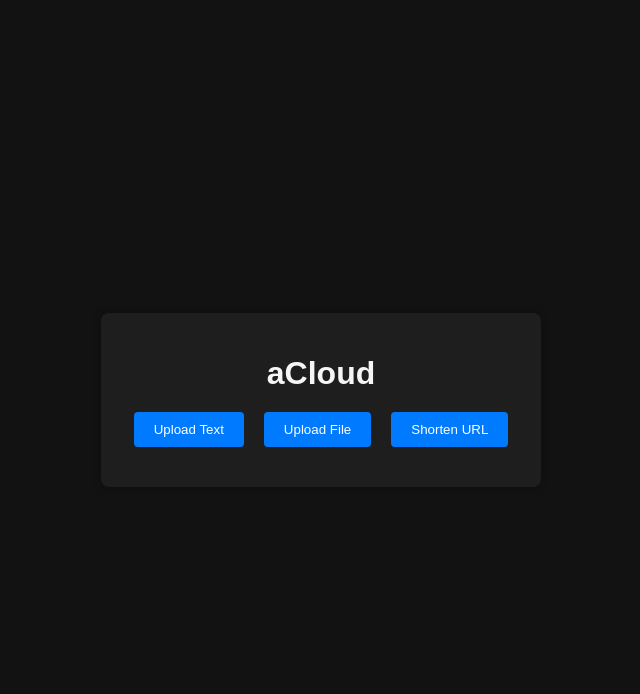
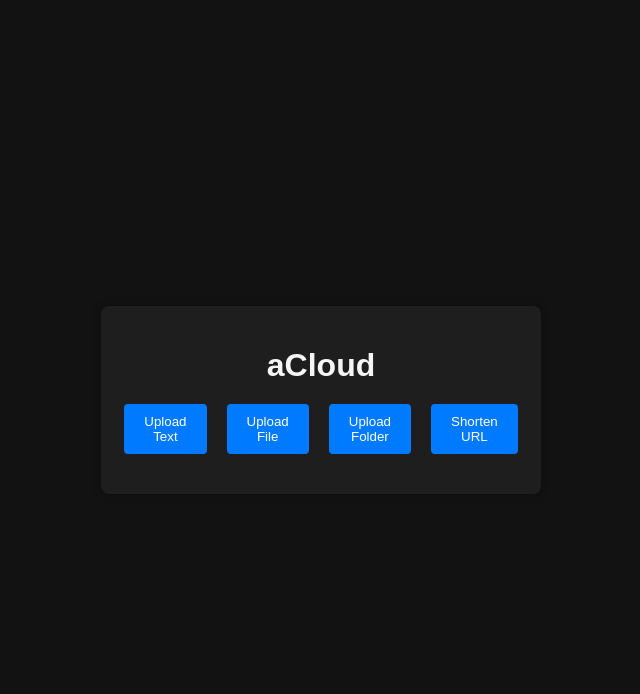
Before and after one commit to RJStudios/aCloud, a Flask app: page / in a window 1280 px wide. Shown: the top 694 px of the page, without its empty margins (319-959 px from the left). Run offline with Flask 3, Linux system fonts and the light colour scheme.

Commit message:
folder uploads - beta - can be unstable as fuck

```diff
--- a/app.py
+++ b/app.py
@@ -3,11 +3,11 @@ from werkzeug.utils import secure_filename
 import shortuuid
 import os
 from datetime import datetime
+import zipfile
 
 app = Flask(__name__)
 UPLOAD_FOLDER = './uploads'
 app.config['UPLOAD_FOLDER'] = UPLOAD_FOLDER
-
 
 if not os.path.exists(UPLOAD_FOLDER):
     os.makedirs(UPLOAD_FOLDER)
@@ -52,13 +52,8 @@ def upload_pastebin():
     created_at = datetime.now().strftime('%Y-%m-%d %H:%M:%S')
     data_store[vanity] = {'type': 'pastebin', 'content': content, 'created_at': created_at}
 
-
     html_content = render_template('content.html', content=content, created_at=created_at)
     html_file_path = os.path.join('templates', f'{vanity}.html')
-    with open(html_file_path, 'w') as f:
-        f.write(html_content)
-    html_content = render_template('raw.html', content=content)
-    html_file_path = os.path.join('templates', f'{vanity}raw.html')
     with open(html_file_path, 'w') as f:
         f.write(html_content)
 
@@ -78,7 +73,6 @@ def upload_file():
         file.save(filepath)
         data_store[vanity] = {'type': 'file', 'filename': filename}
 
-
         file_info = {
             'name': filename,
             'size': os.path.getsize(filepath),
@@ -92,12 +86,44 @@ def upload_file():
 
         return jsonify({'vanity': vanity})
 
+def save_file(file, folder_path):
+    filename = secure_filename(file.filename)
+    file_path = os.path.join(folder_path, filename)
+    file.save(file_path)
+
+def handle_uploaded_folder(files, base_path):
+    for file in files:
+        if file.filename.endswith('/'):
+            subfolder_path = os.path.join(base_path, secure_filename(file.filename))
+            os.makedirs(subfolder_path, exist_ok=True)
+            handle_uploaded_folder(request.files.getlist(file.filename), subfolder_path)
+        else:
+            save_file(file, base_path)
+
+@app.route('/upload/folder', methods=['POST'])
+def upload_folder():
+    if 'file' not in request.files:
+        return 'No files uploaded', 400
+
+    files = request.files.getlist('file')
+    if not files:
+        return 'No files selected', 400
+
+    vanity = shortuuid.uuid()[:6]
+    folder_path = os.path.join(app.config['UPLOAD_FOLDER'], vanity)
+    os.makedirs(folder_path)
+
+    handle_uploaded_folder(files, folder_path)
+
+    data_store[vanity] = {'type': 'folder', 'files': [file.filename for file in files]}
+
+    return jsonify({'vanity': vanity})
+
 @app.route('/shorten', methods=['POST'])
 def shorten_url():
     original_url = request.form['url']
     vanity = shortuuid.uuid()[:6]
     data_store[vanity] = {'type': 'url', 'url': original_url}
-
 
     html_content = f'<html><body><script>window.location.href="{original_url}";</script></body></html>'
     html_file_path = os.path.join('templates', f'{vanity}.html')
@@ -112,10 +138,8 @@ def redirect_vanity(vanity):
 
     if target:
         if target['type'] == 'pastebin':
-
             return render_template(f'{vanity}.html')
         elif target['type'] == 'file':
-
             file_path = os.path.join(app.config['UPLOAD_FOLDER'], f'{vanity}_{target["filename"]}')
             file_info = {
                 'name': target['filename'],
@@ -123,9 +147,11 @@ def redirect_vanity(vanity):
                 'modified_at': datetime.fromtimestamp(os.path.getmtime(file_path)).strftime('%Y-%m-%d %H:%M:%S'),
                 'url': url_for('download_file', vanity=vanity)
             }
-
             return render_template('file.html', **file_info)
-
+        elif target['type'] == 'folder':
+            return redirect(url_for('folder_content', vanity=vanity))
+        elif target['type'] == 'url':
+            return render_template('content.html', url=target['url'])
     return render_template('404.html'), 404
 
 @app.route('/<vanity>/raw', methods=['GET'])
@@ -134,11 +160,61 @@ def raw_vanity(vanity):
 
     if target:
         if target['type'] == 'pastebin':
-
             return render_template(f'{vanity}raw.html')
-
 
     return render_template('404.html'), 404
 
+@app.route('/folder/<vanity>', methods=['GET'])
+def folder_content(vanity):
+    target = data_store.get(vanity)
+    if target and target['type'] == 'folder':
+        folder_path = os.path.join(app.config['UPLOAD_FOLDER'], vanity)
+        files = []
+        for root, _, filenames in os.walk(folder_path):
+            for filename in filenames:
+                file_path = os.path.join(root, filename)
+                relative_path = os.path.relpath(file_path, folder_path)
+                file_url = url_for('download_folder_file', vanity=vanity, file_name=relative_path)
+                files.append({'name': relative_path, 'url': file_url})
+
+        # Pagination
+        per_page = 10
+        page = int(request.args.get('page', 1))
+        start = (page - 1) * per_page
+        end = start + per_page
+        total_files = len(files)
+        files = files[start:end]
+
+        prev_url = url_for('folder_content', vanity=vanity, page=page-1) if page > 1 else None
+        next_url = url_for('folder_content', vanity=vanity, page=page+1) if end < total_files else None
+
+        return render_template('folder.html', files=files, prev_url=prev_url, next_url=next_url)
+
+    return 'Not Found', 404
+
+@app.route('/folder/<vanity>/download', methods=['GET'])
+def download_folder_as_zip(vanity):
+    target = data_store.get(vanity)
+    if target and target['type'] == 'folder':
+        folder_path = os.path.join(app.config['UPLOAD_FOLDER'], vanity)
+        zip_path = os.path.join(app.config['UPLOAD_FOLDER'], f'{vanity}.zip')
+
+        with zipfile.ZipFile(zip_path, 'w', zipfile.ZIP_DEFLATED) as zipf:
+            for root, _, files in os.walk(folder_path):
+                for file in files:
+                    file_path = os.path.join(root, file)
+                    zipf.write(file_path, os.path.relpath(file_path, folder_path))
+
+        return send_from_directory(app.config['UPLOAD_FOLDER'], f'{vanity}.zip', as_attachment=True)
+    return 'Not Found', 404
+
+@app.route('/folder/<vanity>/<file_name>', methods=['GET'])
+def download_folder_file(vanity, file_name):
+    folder_path = os.path.join(app.config['UPLOAD_FOLDER'], vanity)
+    file_path = os.path.join(folder_path, file_name)
+    if os.path.isfile(file_path):
+        return send_from_directory(folder_path, file_name, as_attachment=True)
+    return 'Not Found', 404
+
 if __name__ == '__main__':
-    app.run(debug=True,port=7123)
+    app.run(debug=True, port=7123)
--- a/templates/index.html
+++ b/templates/index.html
@@ -75,7 +75,6 @@
             color: #f5f5f5;
         }
 
-
         .footer {
             background-color: #2c2f33;
             color: #99aab5;
@@ -102,7 +101,6 @@
             padding: 0 15px;
         }
 
-
     </style>
 </head>
 <body>
@@ -111,6 +109,7 @@
         <div class="upload-options">
             <button id="textUploadBtn" onclick="showForm('text')">Upload Text</button>
             <button id="fileUploadBtn" onclick="showForm('file')">Upload File</button>
+            <button id="folderUploadBtn" onclick="showForm('folder')">Upload Folder</button>
             <button id="urlShortenerBtn" onclick="showForm('url')">Shorten URL</button>
         </div>
         <div id="uploadFormContainer">
@@ -130,6 +129,14 @@
                 </form>
                 <div id="fileResult" class="result"></div>
             </div>
+            <div id="folderForm" class="upload-form">
+                <h2>Upload Folder</h2>
+                <form enctype="multipart/form-data">
+                    <input type="file" name="file" webkitdirectory directory />
+                    <button type="button" onclick="uploadFolder()">Upload Folder</button>
+                </form>
+                <div id="folderResult" class="result"></div>
+            </div>
             <div id="urlForm" class="upload-form">
                 <h2>Shorten URL</h2>
                 <form>
@@ -140,67 +147,76 @@
             </div>
         </div>
     </div>
-
     <script>
         function showForm(type) {
-            document.getElementById('textForm').classList.remove('active');
-            document.getElementById('fileForm').classList.remove('active');
-            document.getElementById('urlForm').classList.remove('active');
-            document.getElementById('textUploadBtn').classList.remove('active');
-            document.getElementById('fileUploadBtn').classList.remove('active');
-            document.getElementById('urlShortenerBtn').classList.remove('active');
-
-            if (type === 'text') {
-                document.getElementById('textForm').classList.add('active');
-                document.getElementById('textUploadBtn').classList.add('active');
-            } else if (type === 'file') {
-                document.getElementById('fileForm').classList.add('active');
-                document.getElementById('fileUploadBtn').classList.add('active');
-            } else if (type === 'url') {
-                document.getElementById('urlForm').classList.add('active');
-                document.getElementById('urlShortenerBtn').classList.add('active');
-            }
+            document.querySelectorAll('.upload-form').forEach(form => {
+                form.classList.remove('active');
+            });
+            document.getElementById(type + 'Form').classList.add('active');
         }
 
         function uploadText() {
-            const form = document.querySelector('#textForm form');
-            const formData = new FormData(form);
-
+            const content = document.querySelector('#textForm textarea').value;
             fetch('/upload/pastebin', {
                 method: 'POST',
-                body: formData
+                headers: {
+                    'Content-Type': 'application/x-www-form-urlencoded',
+                },
+                body: new URLSearchParams({ content }),
             })
             .then(response => response.json())
             .then(data => {
-                document.getElementById('textResult').innerHTML = `Text uploaded! <a href="/${data.vanity}">View Link</a>`;
+                document.getElementById('textResult').innerHTML = `Text uploaded. Access it <a href="/${data.vanity}">here</a>.`;
             });
         }
 
         function uploadFile() {
-            const form = document.querySelector('#fileForm form');
-            const formData = new FormData(form);
-
+            const formData = new FormData();
+            formData.append('file', document.querySelector('#fileForm input[type="file"]').files[0]);
             fetch('/upload/file', {
                 method: 'POST',
-                body: formData
+                body: formData,
             })
             .then(response => response.json())
             .then(data => {
-                document.getElementById('fileResult').innerHTML = `File uploaded! <a href="/${data.vanity}">Download Link</a>`;
+                document.getElementById('fileResult').innerHTML = `File uploaded. Download it <a href="/download/${data.vanity}">here</a>.`;
+            });
+        }
+
+        function uploadFolder() {
+            const files = document.querySelector('#folderForm input[type="file"]').files;
+            if (files.length === 0) {
+                alert('Please select a folder.');
+                return;
+            }
+
+            const formData = new FormData();
+            for (const file of files) {
+                formData.append('file', file);
+            }
+
+            fetch('/upload/folder', {
+                method: 'POST',
+                body: formData,
+            })
+            .then(response => response.json())
+            .then(data => {
+                document.getElementById('folderResult').innerHTML = `Folder uploaded. View its contents <a href="/${data.vanity}">here</a>.`;
             });
         }
 
         function shortenUrl() {
-            const form = document.querySelector('#urlForm form');
-            const formData = new FormData(form);
-
+            const url = document.querySelector('#urlForm input[name="url"]').value;
             fetch('/shorten', {
                 method: 'POST',
-                body: formData
+                headers: {
+                    'Content-Type': 'application/x-www-form-urlencoded',
+                },
+                body: new URLSearchParams({ url }),
             })
             .then(response => response.json())
             .then(data => {
-                document.getElementById('urlResult').innerHTML = `URL shortened! <a href="/${data.vanity}">View Link</a>`;
+                document.getElementById('urlResult').innerHTML = `URL shortened. Access it <a href="/${data.vanity}">here</a>.`;
             });
         }
     </script>
```
Also changed, not shown: templates/folder.html (added, +57 -0 lines). Lines whose indentation alone changed are shown as unchanged.
